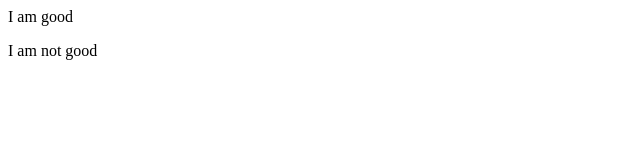
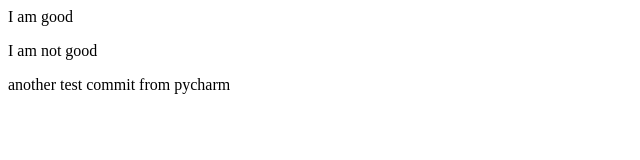
Before and after one commit to priyadarshi123/PD_TEST_REPO, a plain HTML site: page index.html in a window 1280 px wide. Shown: the whole page, without its empty margins (0-640 px from the left). Drawn offline with Linux system fonts and the light colour scheme.

Commit message:
Another test comit from pycharm

```diff
--- a/index.html
+++ b/index.html
@@ -1,2 +1,4 @@
 <p> I am good</p>
 <p> I am not good</p>
+
+<p> another test commit from pycharm</p>
```
